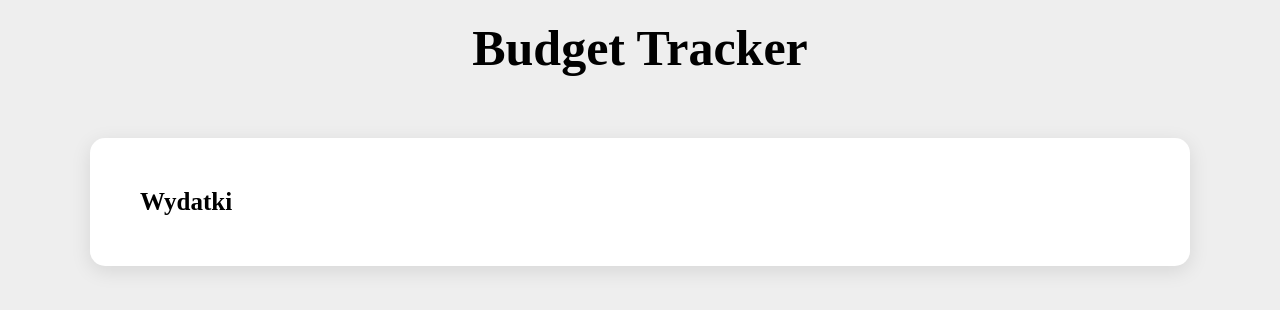
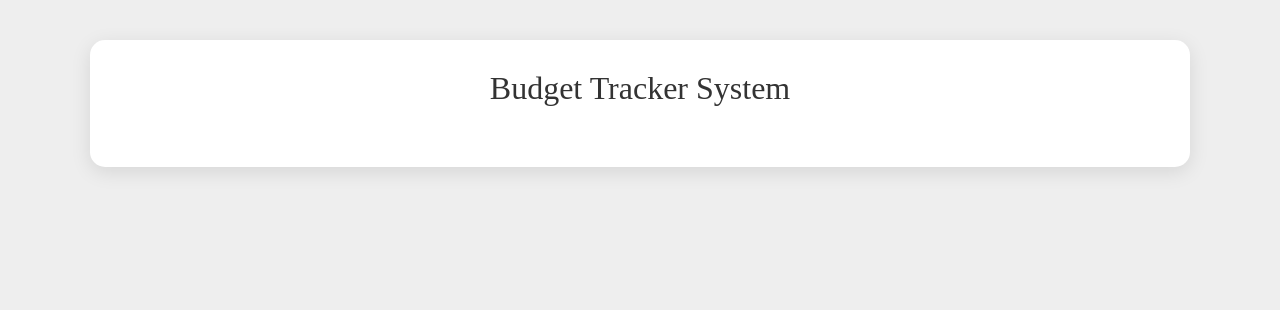
Before and after one commit to VITALIKXXX/expens-track-aplication, a React (Create React App) app: page / in a window 1280 px wide. Shown: the top 310 px of the page. Built offline with nearby package versions, Linux system fonts and the light colour scheme.

Commit message:
Add anather style

```diff
--- a/src/App.js
+++ b/src/App.js
@@ -1,15 +1,21 @@
 import { Container } from "./components/Container";
 import Header from "./components/Header";
-import SubHeader from "./components/SubHeader"
+import Section from "./components/Section";
+
 
 function App() {
   return (
-    <>
-      <Header title="Budget Tracker" />
-      <Container>
-        <SubHeader title="Wydatki" />
-      </Container>
-    </>
+    <Container>
+      <Header />
+      <Section>
+        <div style={{ flex: 1 }}>
+
+        </div>
+        <div style={{ flex: 2 }}>
+
+        </div>
+      </Section>
+    </Container>
   );
 }
 
--- a/src/components/Header/index.js
+++ b/src/components/Header/index.js
@@ -1,8 +1,8 @@
-import { StyledHeader, Title } from "./styled";
+import { StyledHeader } from "./styled";
 
-const Header = ({ title }) => (
+const Header = () => (
     <StyledHeader>
-        <Title>{title}</Title>
+        Budget Tracker System
     </StyledHeader>
 );
 
--- a/src/components/Header/styled.js
+++ b/src/components/Header/styled.js
@@ -1,15 +1,9 @@
 import styled from "styled-components";
 
 export const StyledHeader = styled.header`
-    display: flex;
-    justify-content: center;
-    align-items: center;
-    padding: 20px;
-    text-align: center;
+  text-align: center;
+  font-size: 32px;
+  margin-bottom: 30px;
+  color: #333;
 
 `;
-
-export const Title = styled.h1`
-   font-size: 50px;
-    margin: 0;
-`;
--- a/src/components/Section/styled.js
+++ b/src/components/Section/styled.js
@@ -1,8 +1,10 @@
 import styled from "styled-components";
 
-export const StyledSection = styled.section`
-margin: 10px 0;
-background: ${({ theme }) => theme.background.backgroundColors};
-box-shadow: 0 0 5px #ddd;
-text-decoration: none;
+export const StyledSection = styled.div`
+  display: flex;
+  gap: 20px;
+
+  @media (max-width: 768px) {
+    flex-direction: column;
+  }
 `;
```
Also changed, not shown: src/features/tracker/Budget/BudgetForm.js (deleted), src/features/tracker/Budget/index.js (added), src/features/tracker/Budget/styled.js (added).
